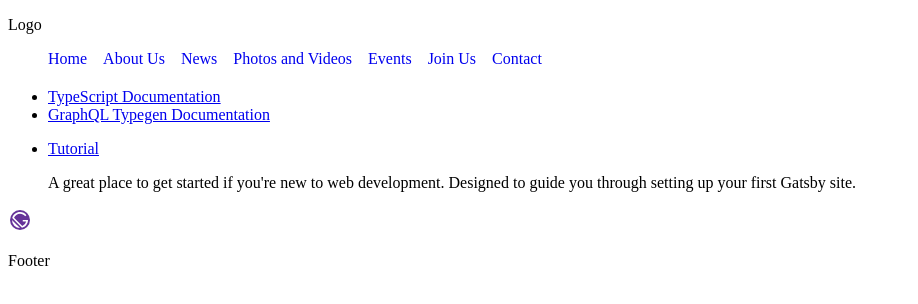
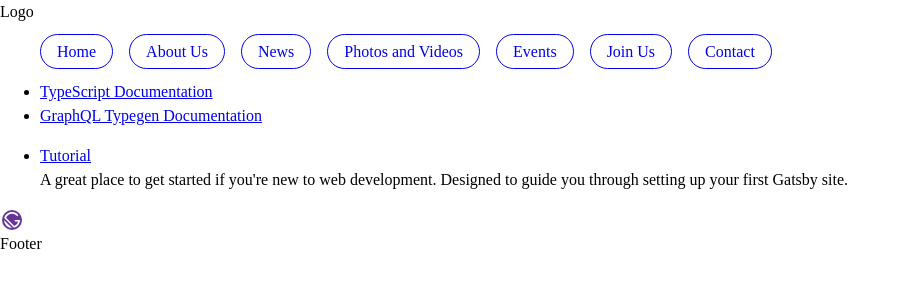
Before and after one commit to rubenmendoza/scouts-miami, a Gatsby site: page / in a window 1280 px wide. Shown: the whole page, without its empty margins (0-918 px from the left). Built offline with nearby package versions, Linux system fonts and the light colour scheme; Gatsby itself is replaced by a stand-in of ours.

Commit message:
Feature: Added reset.sass

```diff
--- /dev/null
+++ b/src/components/header/navbar-item.sass
@@ -0,0 +1,20 @@
+:root
+    --font-base: 16px
+    --button-border-color-primary-default: (rgba(134,21 ,69 ,1 ))
+    --button-small-font-size: var(--button-medium-font-size)
+    --button-medium-font-size: 1rem
+    --button-large-font-size: var(--button-medium-font-size)*2
+
+    nav
+        ul
+        li
+        display: block
+        a
+            padding: .5rem 1rem
+            font-size: var(--button-medium-font-size)
+            border: 1px solid
+            border-color: var(--button-border-color-primary-default)
+            border-radius: 1.5rem
+            &:hover
+                background-color: red
+                color:  white
--- /dev/null
+++ b/src/components/header/navbar-item.tsx
@@ -0,0 +1,19 @@
+import { Link } from "gatsby";
+import * as React from "react";
+
+import "./navbar-item.sass";
+
+interface iProps {
+  label: string;
+  url: string;
+}
+
+const NavbarItem = ({ url, label }: iProps) => {
+  return (
+    <li>
+      <Link to={url}>{label}</Link>
+    </li>
+  );
+};
+
+export default NavbarItem;
--- /dev/null
+++ b/src/components/header/navbar.tsx
@@ -0,0 +1,53 @@
+import * as React from "react";
+import NavbarItem from "./navbar-item";
+
+import "./navbar.sass";
+
+const navitems = [
+  {
+    url: "/",
+    label: "Home",
+  },
+  {
+    url: "/about-us",
+    label: "About Us",
+  },
+  {
+    url: "/news",
+    label: "News",
+  },
+  {
+    url: "/media",
+    label: "Photos and Videos",
+  },
+  {
+    url: "/events",
+    label: "Events",
+  },
+  {
+    url: "/join-us",
+    label: "Join Us",
+  },
+  {
+    url: "/contact",
+    label: "Contact",
+  },
+];
+
+const Navbar = () => {
+  return (
+    <nav>
+      <ul>
+        {navitems.map((navitem) => (
+          <NavbarItem
+            url={navitem.url}
+            label={navitem.label}
+            key={navitem.label.replaceAll(" ", "").toLowerCase()}
+          />
+        ))}
+      </ul>
+    </nav>
+  );
+};
+
+export default Navbar;
--- a/src/components/layout.tsx
+++ b/src/components/layout.tsx
@@ -1,5 +1,6 @@
 import * as React from "react";
-import Navbar from "./navbar";
+import Navbar from "./header/navbar";
+import "./reset.sass";
 
 export interface props {
   children?: React.ReactNode;
--- a/src/components/navbar.tsx
+++ /dev/null
@@ -1,50 +0,0 @@
-import { Link } from "gatsby";
-import * as React from "react";
-import "./navbar.sass";
-
-const navitems = [
-  {
-    url: "",
-    name: "Home",
-  },
-  {
-    url: "about-us",
-    name: "About Us",
-  },
-  {
-    url: "news",
-    name: "News",
-  },
-  {
-    url: "media",
-    name: "Photos and Videos",
-  },
-  {
-    url: "events",
-    name: "Events",
-  },
-  {
-    url: "join-us",
-    name: "Join Us",
-  },
-  {
-    url: "contact",
-    name: "Contact",
-  },
-];
-
-const Navbar = () => {
-  return (
-    <nav>
-      <ul>
-        {navitems.map((navitem) => (
-          <li key={navitem.name}>
-            <Link to={`/${navitem.url}`}>{navitem.name}</Link>
-          </li>
-        ))}
-      </ul>
-    </nav>
-  );
-};
-
-export default Navbar;
--- /dev/null
+++ b/src/components/reset.sass
@@ -0,0 +1,67 @@
+
+*,
+*::before,
+*::after
+  box-sizing: border-box
+
+
+body,
+h1,
+h2,
+h3,
+h4,
+p,
+figure,
+blockquote,
+dl,
+dd
+  margin: 0
+
+
+
+ul[role='list'],
+ol[role='list']
+  list-style: none
+
+
+
+html:focus-within
+  scroll-behavior: smooth
+
+
+body
+  min-height: 100vh
+  text-rendering: optimizeSpeed
+  line-height: 1.5
+
+
+
+a:not([class])
+  text-decoration-skip-ink: auto
+
+
+
+img,
+picture
+  max-width: 100%
+  display: block
+
+
+
+input,
+button,
+textarea,
+select
+  font: inherit
+
+
+@media (prefers-reduced-motion: reduce)
+  html:focus-within
+   scroll-behavior: auto
+  *,
+  *::before,
+  *::after
+    animation-duration: 0.01ms !important
+    animation-iteration-count: 1 !important
+    transition-duration: 0.01ms !important
+    scroll-behavior: auto !important
--- a/src/pages/index.tsx
+++ b/src/pages/index.tsx
@@ -71,4 +71,11 @@ const IndexPage: React.FC<PageProps> = () => {
 
 export default IndexPage;
 
-export const Head: HeadFC = () => <title>Home Page</title>;
+export const Head: HeadFC = () => {
+  return (
+    <>
+      <title>Home Page</title>
+      <meta name="description" content="Hello World" />
+    </>
+  );
+};
```
Also changed, not shown: src/pages/news.tsx (added, +12 -0 lines), src/components/header/navbar.sass (renamed from src/components/navbar.sass).
